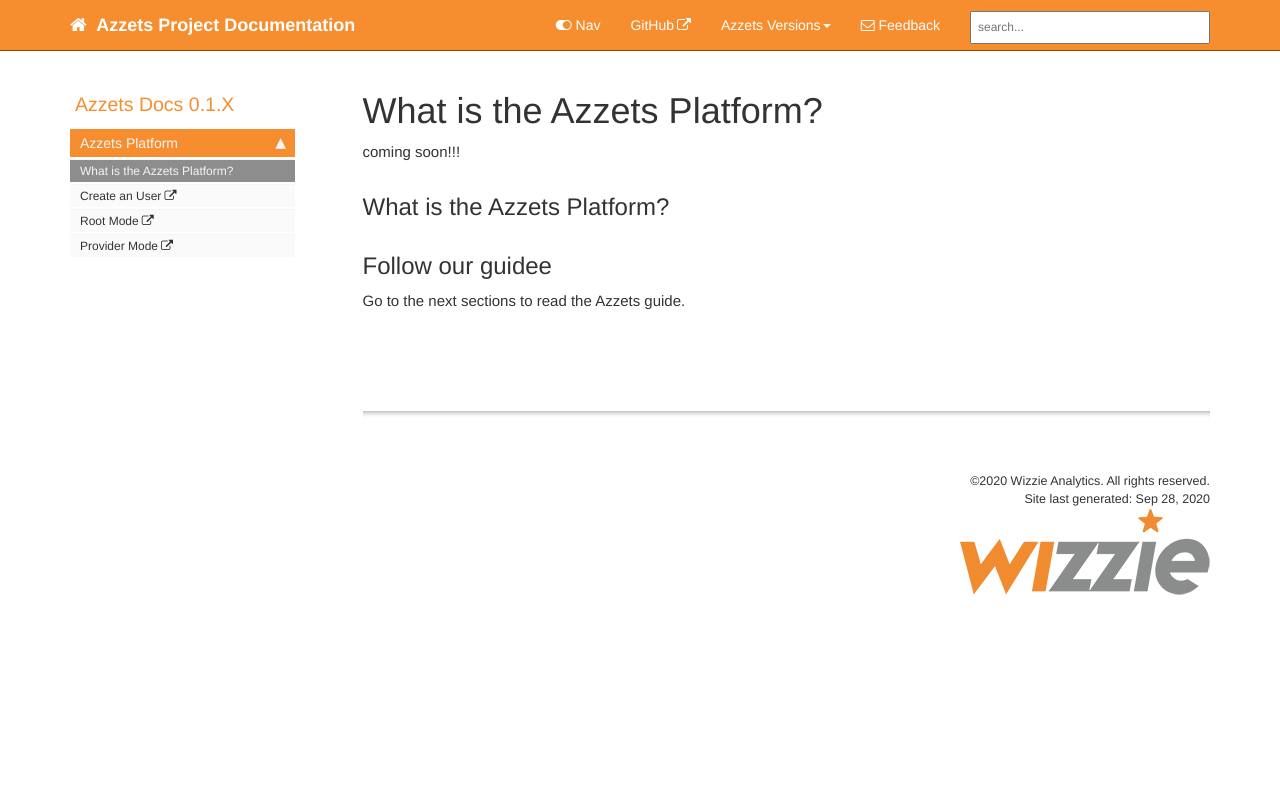
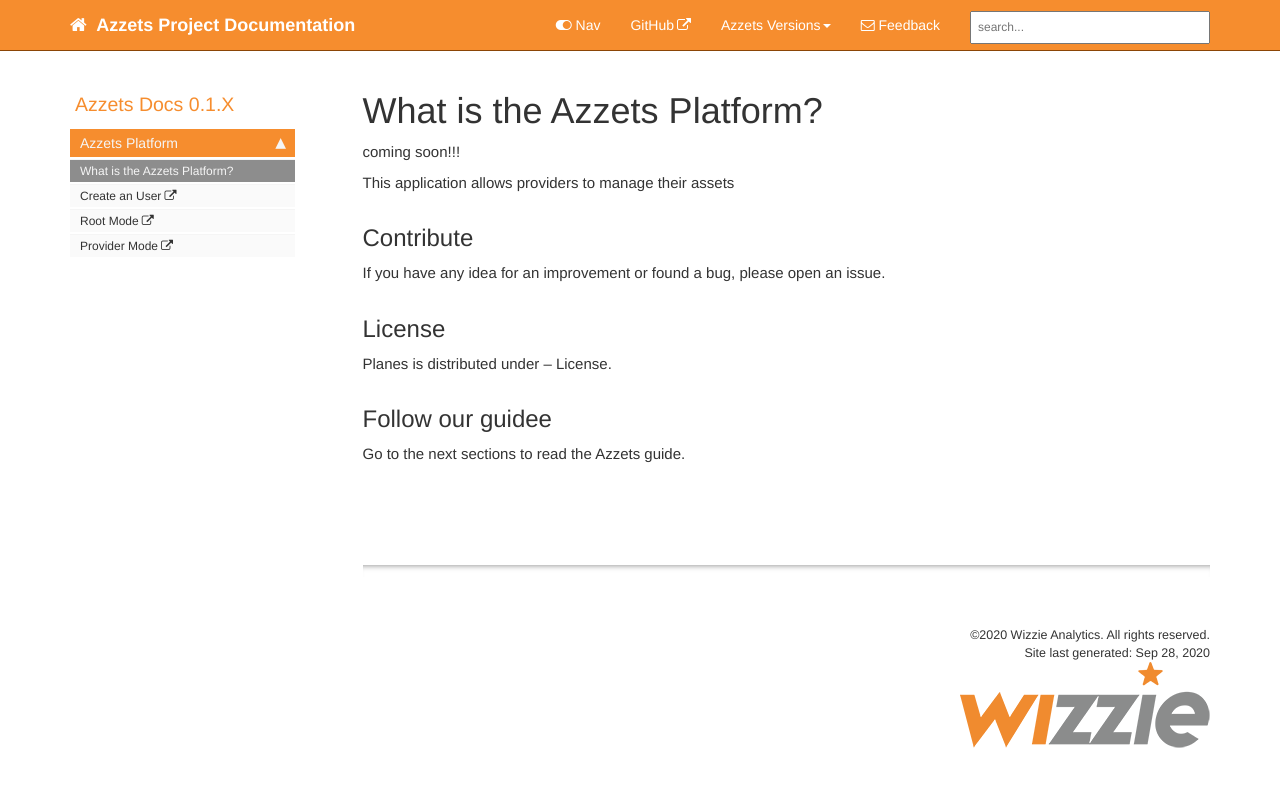
Before and after one commit to wizzie-io/azzets-docs, a Jekyll site: the page built from pages/azzets/0.1.X/first-steps/what_is.md, in a window 1280 px wide. Shown: the top 787 px of the page. Built offline with Jekyll 4.4.1, drawn with Linux system fonts in a browser that asks for light colours; nearby versions of some CDN libraries; comment, search, counter and statistics services are not loaded.

Commit message:
change description app

```diff
--- a/pages/azzets/0.1.X/first-steps/what_is.md
+++ b/pages/azzets/0.1.X/first-steps/what_is.md
@@ -5,8 +5,16 @@ toc: false
 ---
 
 coming soon!!!
-## What is the Azzets Platform?
 
+This application allows providers to manage their assets
+
+
+
+## Contribute
+If you have any idea for an improvement or found a bug, please open an issue.
+
+## License
+Planes is distributed under -- License.
 
 
 ## Follow our guidee
```
